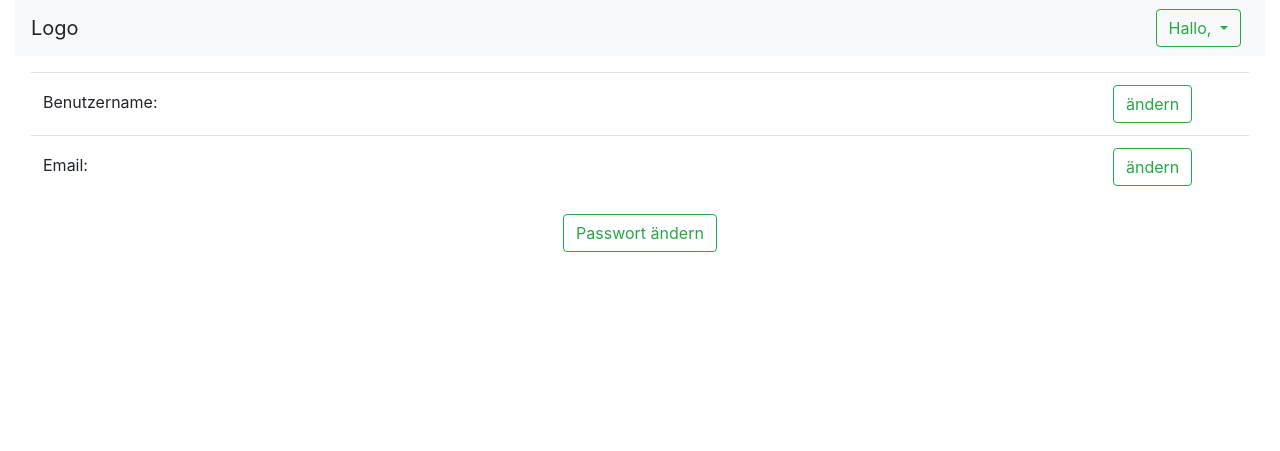
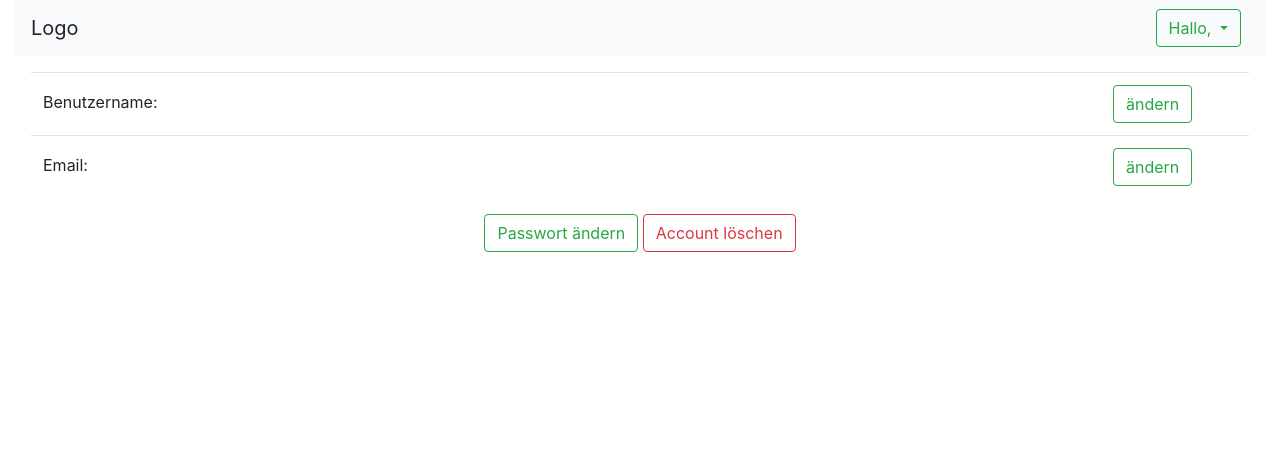
Before and after one commit to Lubims/partyplaner.lubims, a PHP site: page /php-2019/src/profil_bearbeiten.php in a window 1280 px wide. Shown: the top 451 px of the page. Run offline with PHP 8.4, Linux system fonts and the light colour scheme; tables that the repository leaves empty hold one stand-in row (values such as "Sample post"); some libraries are stand-ins or nearby versions.

Commit message:
Update profil_bearbeiten.php

```diff
--- a/project-barney/src/profil_bearbeiten.php
+++ b/project-barney/src/profil_bearbeiten.php
@@ -68,6 +68,7 @@
         </tr>
       </table>
       <td style="padding-left: 10px"><label for="modal-switch" class="btn btn-outline-success my-2 my-sm-0" role="button" data-toggle="modal" data-target="#passwortändern">Passwort ändern</label></td>
+      <td style="padding-left: 10px"><label for="modal-switch" class="btn btn-outline-danger my-2 my-sm-0" role="button" data-toggle="modal" data-target="#accountloeschen">Account löschen</label></td>
     </div>
 
 
```
